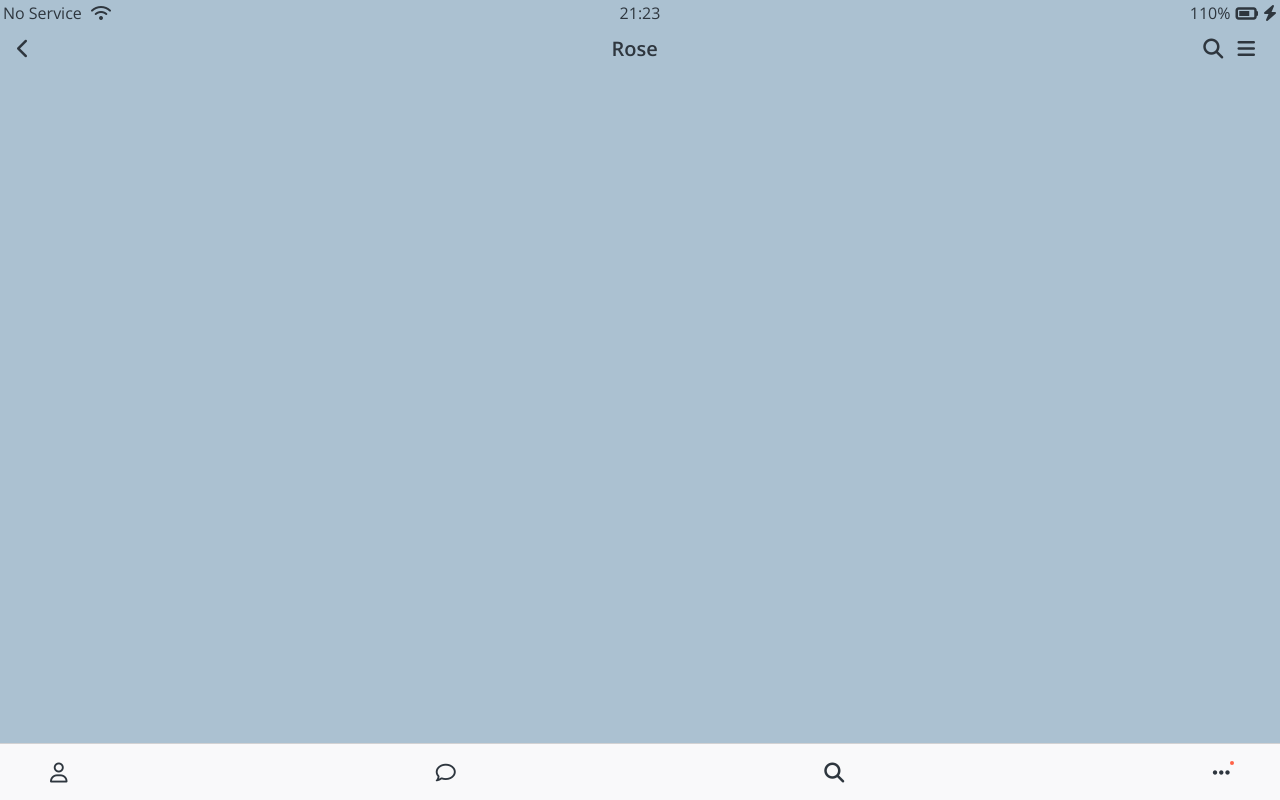
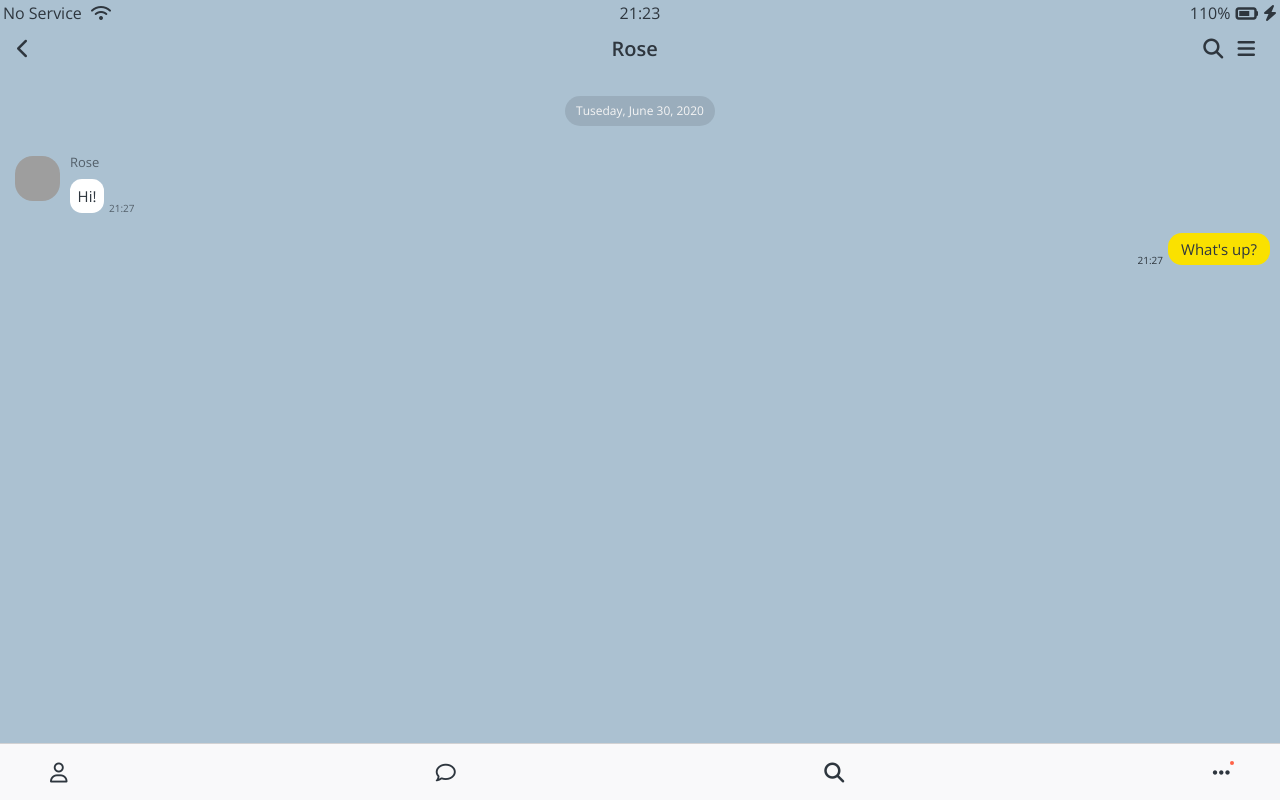
Before and after one commit to dob-by/kakao-clone-2023, a plain HTML site: page chat.html in a window 1280 px wide. Drawn offline with nearby package versions, Linux system fonts and the light colour scheme; grey boxes are pictures that could not be loaded.

Commit message:
Completed chatting-screen__dialogue

```diff
--- a/chat.html
+++ b/chat.html
@@ -7,7 +7,7 @@
     <meta name="viewport" content="width=device-width, initial-scale=1.0" />
     <title>Chat w/Rose - Kokoa Clone</title>
   </head>
-  <body>
+  <body class="chat-body">
     <div class="status-bar">
       <div class="status-bar__column">
         <span>No Service</span>
@@ -38,7 +38,28 @@
       </div>
     </header>
 
-    <main class="main-screen">
+    <main class="chatting-main__screen">
+        <div class="chatting-screen">
+            <div class="chatting-screen__date">
+                <span>Tuseday, June 30, 2020</span>
+            </div>
+        </div>
+        <div class="chatting-screen__dialogue">
+            <img
+                src="https://avatars.githubusercontent.com/u/81179876"
+                class="user-component__avatar user-component__avatar"/>
+            <div class="chatting-screen__question">
+                <div class="chatting-user__name">Rose</div>
+                <div class="chatting-user__speech">
+                    <div class="chatting-user__bubble">Hi!</div>
+                    <div class="chatting-user__time">21:27</div>
+                </div>
+            </div>
+        </div>
+            <div class="chatting-screen__re">
+                <div class="chatting-screen__anstime">21:27</div>
+                <div class="chatting-screen__ans">What's up?</div>
+            </div>
     </main>
 
     <nav class="nav">
--- a/css/screens/chat.css
+++ b/css/screens/chat.css
@@ -1,3 +1,94 @@
-body {
+.chat-body {
   background-color: #abc1d1;
 }
+
+.chatting-screen {
+  width: 100%;
+  display: flex;
+  flex-direction: column;
+  align-items: center;
+}
+
+.chatting-screen__date span {
+  display: flex;
+  align-items: center;
+  justify-content: center;
+  background-color: rgba(0, 0, 0, 0.1);
+  width: 150px;
+  height: 30px;
+  border-radius: 100px;
+  font-size: 12px;
+  color: whitesmoke;
+  margin: 20px 0px;
+}
+
+.chatting-screen__dialogue {
+  display: flex;
+  padding: 10px 10px 20px 15px;
+}
+
+.chatting-screen__dialogue img {
+  width: 45px;
+  height: 45px;
+  border-radius: 40%;
+}
+
+.chatting-screen__question {
+  font-size: 13px;
+  padding-left: 10px;
+}
+
+.chatting-user__name {
+  font-size: 13px;
+  opacity: 0.7;
+}
+
+.chatting-user__bubble {
+  display: flex;
+  justify-content: center;
+  align-items: center;
+  background-color: white;
+  width: 20px;
+  height: 20px;
+  padding: 7px;
+  border-radius: 35%;
+  margin: 10px 5px 0px 0px;
+  font-size: 15px;
+}
+
+.chatting-user__time {
+  font-size: 10px;
+  display: flex;
+  flex-direction: column;
+  justify-content: flex-end;
+  opacity: 0.7;
+}
+
+.chatting-user__speech {
+  display: flex;
+}
+
+.chatting-screen__re {
+  display: flex;
+  justify-content: flex-end;
+}
+
+.chatting-screen__ans {
+  background-color: var(--yellow);
+  width: 90px;
+  height: 20px;
+  border-radius: 14px;
+  display: flex;
+  justify-content: center;
+  align-items: center;
+  padding: 6px;
+  font-size: 15px;
+  margin-left: 5px;
+  margin-right: 10px;
+}
+
+.chatting-screen__anstime {
+  display: flex;
+  align-items: flex-end;
+  font-size: 10px;
+}
```
Also changed, not shown: chats.html (+2 -2 lines), 1 other file.
